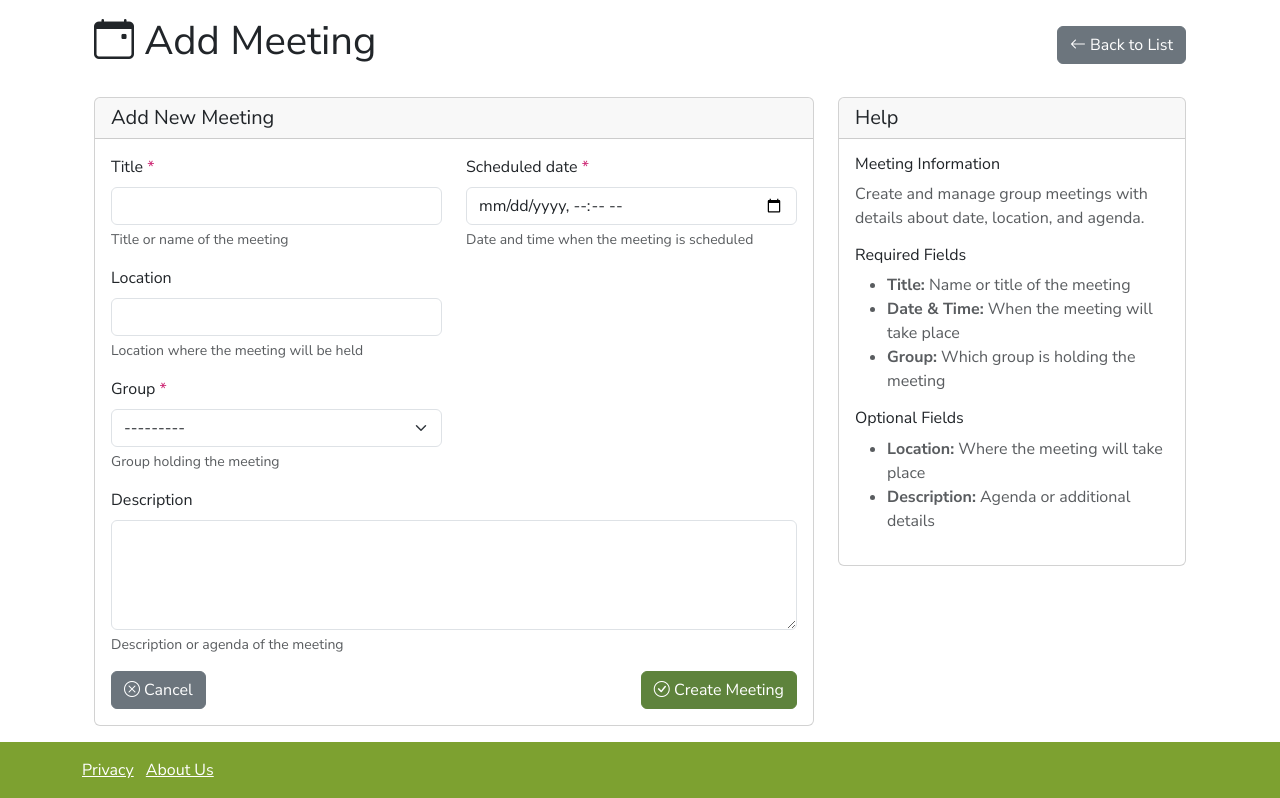
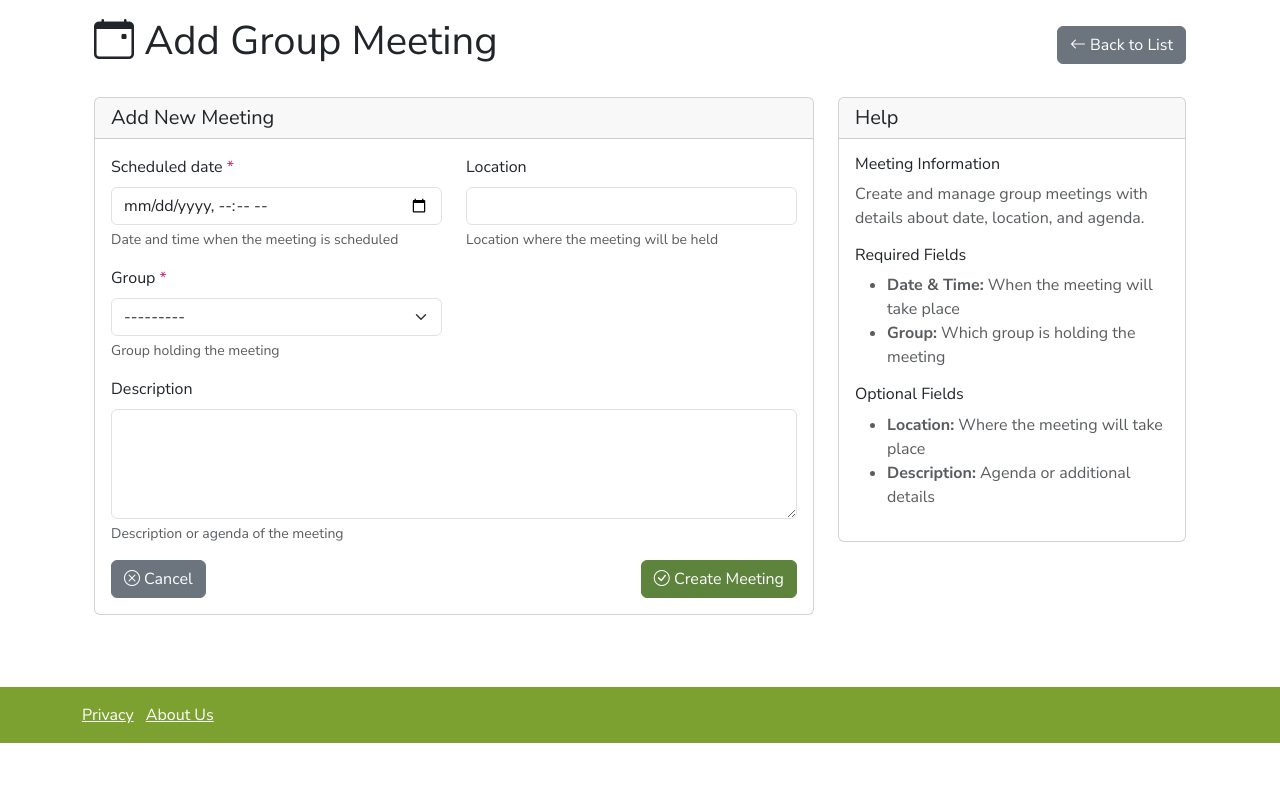
Before and after one commit to silvioheinze/klubtool, a Django app: page /group/meetings/create/ in a window 1280 px wide. Shown: the part 57-855 px from the top of the page. After the commit the page ends 800 px from the top, so only its background shows below. Run offline with Django 5.2, Linux system fonts and the light colour scheme; the visitor is signed in with stand-in values (Sample User, id 1); data comes from the database, SQL or seed files in the repository; data that the repository does not hold is empty; parts of the project's set-up code (start-up, migrations or seed data) failed here and were passed over; some libraries are stand-ins or nearby versions.

Commit message:
Enhance GroupMeetingForm and model for automatic title generation
- Updated GroupMeetingForm to automatically set the title to "Klubsitzung" followed by the scheduled date upon creation, while hiding the title field in the form.
- Modified the GroupMeeting model to make the title field optional with a default blank value and updated help text.
- Added a migration to reflect the changes in the GroupMeeting model.
- Updated meeting form template to improve user experience by adjusting title field visibility and labels.

```diff
--- a/app/group/forms.py
+++ b/app/group/forms.py
@@ -94,6 +94,9 @@ class GroupMeetingForm(forms.ModelForm):
 
     def __init__(self, *args, **kwargs):
         super().__init__(*args, **kwargs)
+        # On create: hide title (set in save() as "Klubsitzung" + date)
+        if not self.instance.pk and 'title' in self.fields:
+            del self.fields['title']
         # Set the group field as hidden if provided in initial data
         group_id = self.initial.get('group') or self.data.get('group')
         if group_id:
@@ -111,6 +114,13 @@ class GroupMeetingForm(forms.ModelForm):
         if value and timezone.is_naive(value):
             return timezone.make_aware(value, timezone.get_current_timezone())
         return value
+
+    def save(self, commit=True):
+        if not self.instance.pk:
+            scheduled_date = self.cleaned_data.get('scheduled_date')
+            if scheduled_date:
+                self.instance.title = f"Klubsitzung {scheduled_date.strftime('%d.%m.%Y')}"
+        return super().save(commit=commit)
 
 
 class AgendaItemForm(forms.ModelForm):
--- a/app/group/models.py
+++ b/app/group/models.py
@@ -142,7 +142,7 @@ class GroupMeeting(models.Model):
     ]
 
     group = models.ForeignKey(Group, on_delete=models.CASCADE, related_name='meetings', help_text="Group holding the meeting")
-    title = models.CharField(max_length=200, help_text="Title or name of the meeting")
+    title = models.CharField(max_length=200, blank=True, default='', help_text="Title (set automatically on create: Klubsitzung + date)")
     scheduled_date = models.DateTimeField(help_text="Date and time when the meeting is scheduled")
     location = models.CharField(max_length=300, blank=True, help_text="Location where the meeting will be held")
     description = models.TextField(blank=True, help_text="Description or agenda of the meeting")
--- a/app/templates/group/meeting_form.html
+++ b/app/templates/group/meeting_form.html
@@ -18,9 +18,9 @@
                 <h1>
                     <i class="bi bi-calendar-event"></i>
                     {% if object %}
-                        {% trans "Edit Meeting" %}
+                        {% trans "Edit Group Meeting" %}
                     {% else %}
-                        {% trans "Add Meeting" %}
+                        {% trans "Add Group Meeting" %}
                     {% endif %}
                 </h1>
                 <div>
@@ -67,6 +67,7 @@
                         {% endif %}
 
                         <div class="row">
+                            {% if 'title' in form.fields %}
                             <div class="col-md-6">
                                 <div class="mb-3">
                                     <label for="{{ form.title.id_for_label }}" class="form-label">
@@ -88,7 +89,7 @@
                                     {% endif %}
                                 </div>
                             </div>
-
+                            {% endif %}
                             <div class="col-md-6">
                                 <div class="mb-3">
                                     <label for="{{ form.scheduled_date.id_for_label }}" class="form-label">
@@ -110,9 +111,6 @@
                                     {% endif %}
                                 </div>
                             </div>
-                        </div>
-
-                        <div class="row">
                             <div class="col-md-6">
                                 <div class="mb-3">
                                     <label for="{{ form.location.id_for_label }}" class="form-label">
@@ -242,7 +240,6 @@
 
                     <h6>{% trans "Required Fields" %}</h6>
                     <ul class="text-muted">
-                        <li><strong>{% trans "Title" %}:</strong> {% trans "Name or title of the meeting" %}</li>
                         <li><strong>{% trans "Date & Time" %}:</strong> {% trans "When the meeting will take place" %}</li>
                         <li><strong>{% trans "Group" %}:</strong> {% trans "Which group is holding the meeting" %}</li>
                     </ul>
```
Also changed, not shown: app/group/migrations/0015_alter_groupmeeting_title_optional.py (added), app/locale/de/LC_MESSAGES/django.po, 1 other file.
